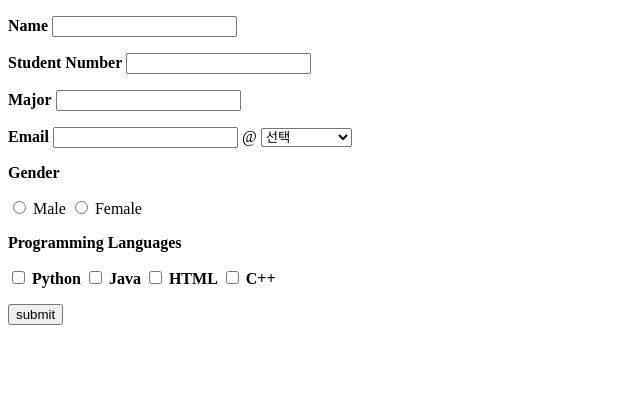
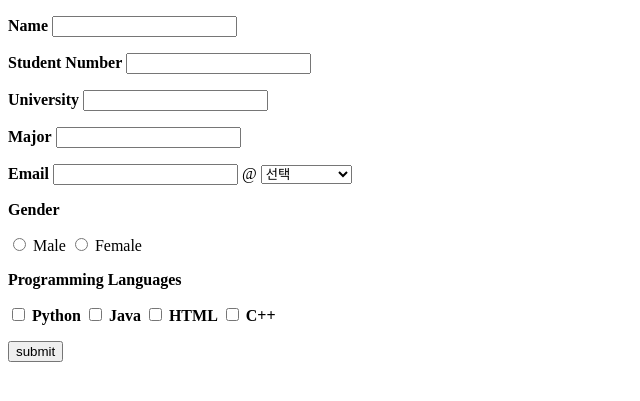
Before and after one commit to YeRimmm-Cho/2023-2-OSSPrac-DoIT-03, a Flask app: page / in a window 1280 px wide. Shown: the top 401 px of the page, without its empty margins (0-640 px from the left). Run offline with Flask 3, Linux system fonts and the light colour scheme.

Commit message:
University

```diff
--- a/app/main.py
+++ b/app/main.py
@@ -12,6 +12,7 @@ def result():
         result=dict()
         result['Name']=request.form.get('name')
         result['Student Number']=request.form.get('StudentNumber')
+        result['University']=request.form.get('university')
         result['Major']=request.form.get('major')
         email = request.form.get('email')
         domain = request.form.get('domain')
--- a/app/templates/input.html
+++ b/app/templates/input.html
@@ -4,6 +4,7 @@
     <form action="/result" method="POST">
         <p><b>Name</b> <input type='text' id='name' name='name' /></p>
         <p><b>Student Number</b> <input type='text' id='StudentNumber' name='StudentNumber' /></p>
+        <p><b>University</b> <input type='text' id='university' name='university' /></p>
         <p><b>Major</b> <input type='text' id='major' name='major' /></p>
         <p>
             <b>Email</b>
```
